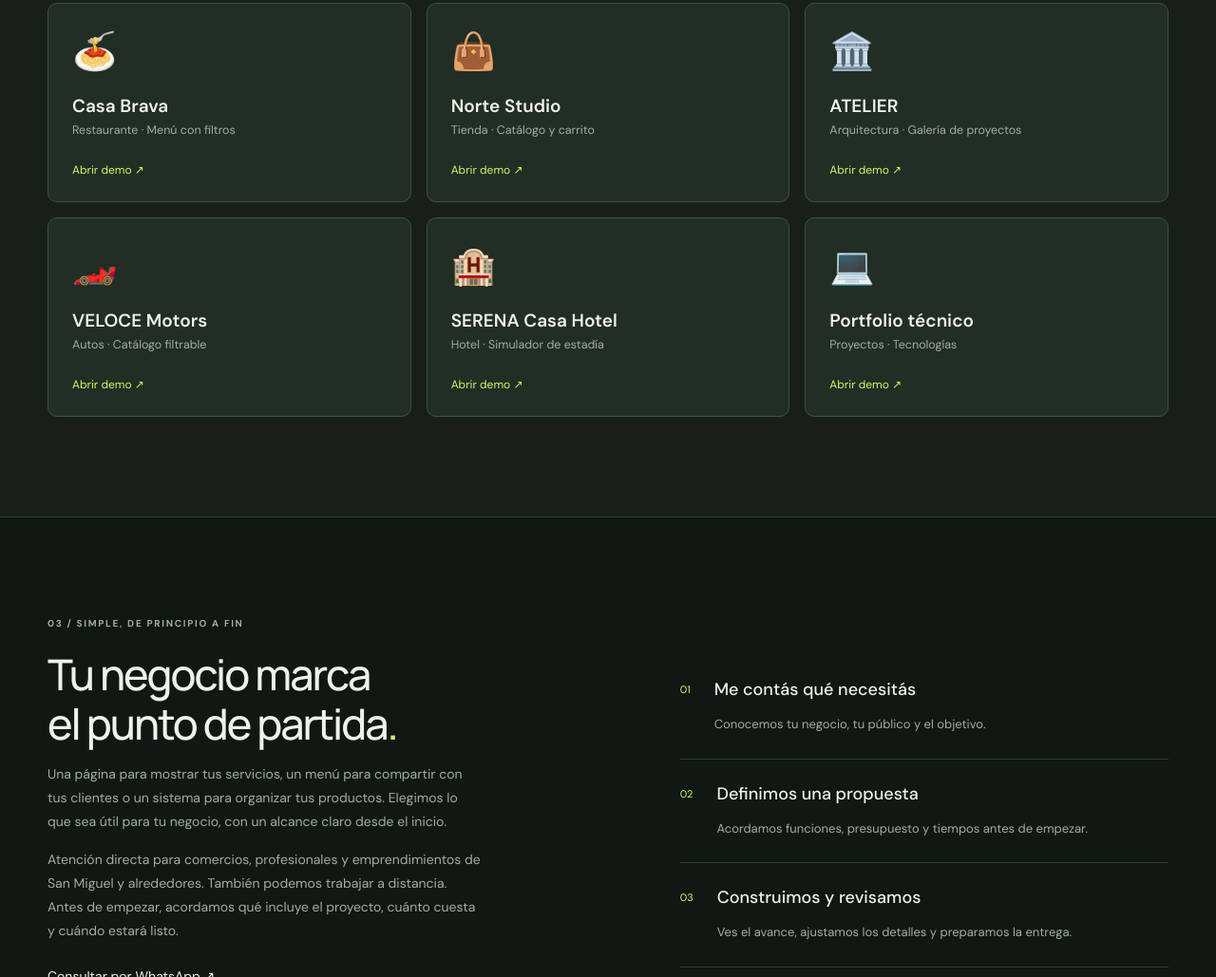
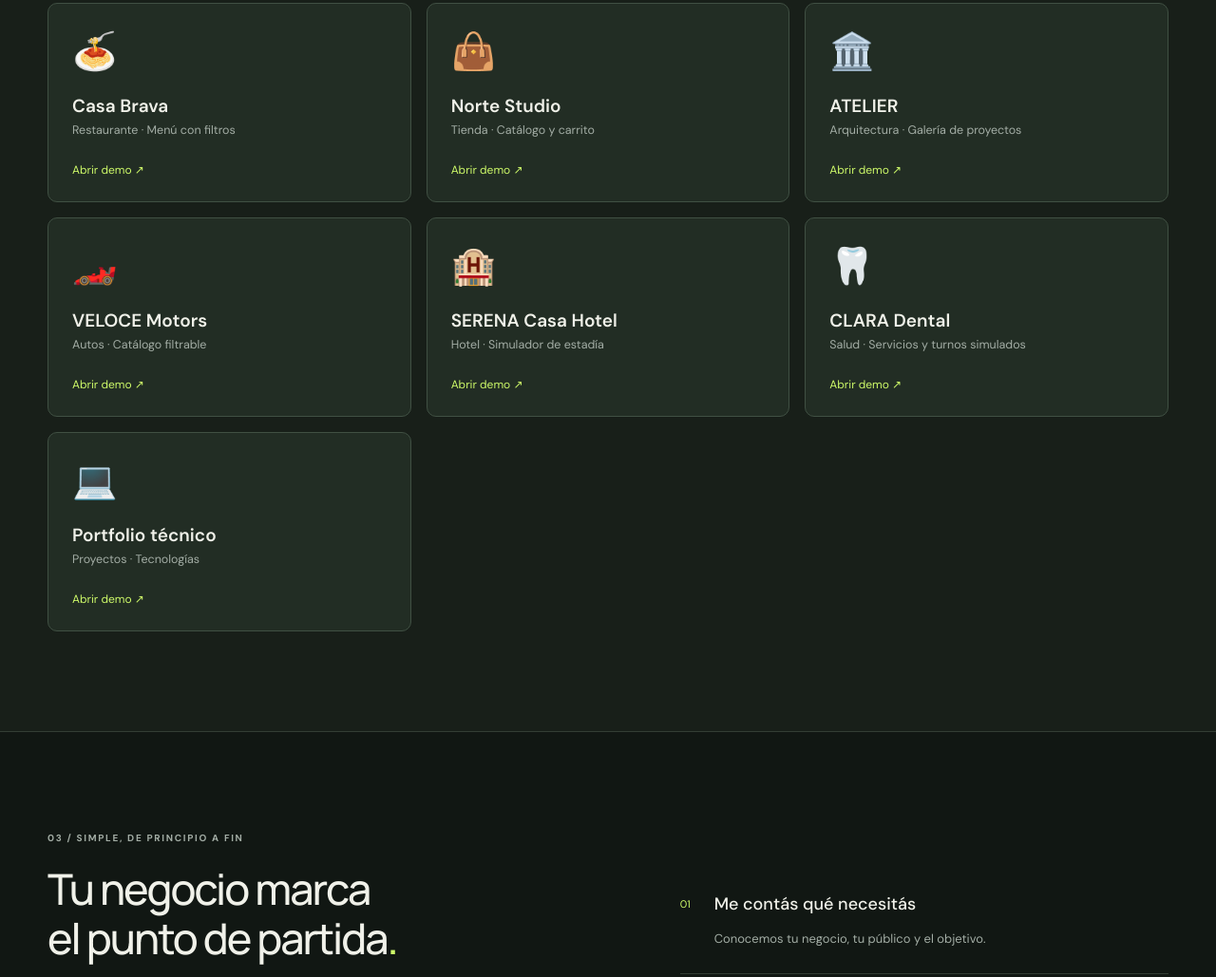
Before and after one commit to gonza10715/gonzalo, a plain HTML site: page index.html in a window 1280 px wide. Shown: the part 2825-3854 px from the top of the page at 95% size. Drawn offline with Linux system fonts and the light colour scheme.

Commit message:
docs: showcase Clara Dental demo in portfolio

```diff
--- a/index.html
+++ b/index.html
@@ -18,6 +18,7 @@
     <a href="demos/atelier/index.html" class="portfolio-demo-link"><span class="demo-emoji" aria-hidden="true">🏛️</span><strong>ATELIER</strong><small>Arquitectura · Galería de proyectos</small><span class="go">Abrir demo ↗</span></a>
     <a href="demos/veloce/index.html" class="portfolio-demo-link"><span class="demo-emoji" aria-hidden="true">🏎️</span><strong>VELOCE Motors</strong><small>Autos · Catálogo filtrable</small><span class="go">Abrir demo ↗</span></a>
     <a href="demos/serena/index.html" class="portfolio-demo-link"><span class="demo-emoji" aria-hidden="true">🏨</span><strong>SERENA Casa Hotel</strong><small>Hotel · Simulador de estadía</small><span class="go">Abrir demo ↗</span></a>
+    <a href="demos/sonrisa/index.html" class="portfolio-demo-link"><span class="demo-emoji" aria-hidden="true">🦷</span><strong>CLARA Dental</strong><small>Salud · Servicios y turnos simulados</small><span class="go">Abrir demo ↗</span></a>
     <a href="demos/portfolio/index.html" class="portfolio-demo-link"><span class="demo-emoji" aria-hidden="true">💻</span><strong>Portfolio técnico</strong><small>Proyectos · Tecnologías</small><span class="go">Abrir demo ↗</span></a>
   </div>
 </div>
```
